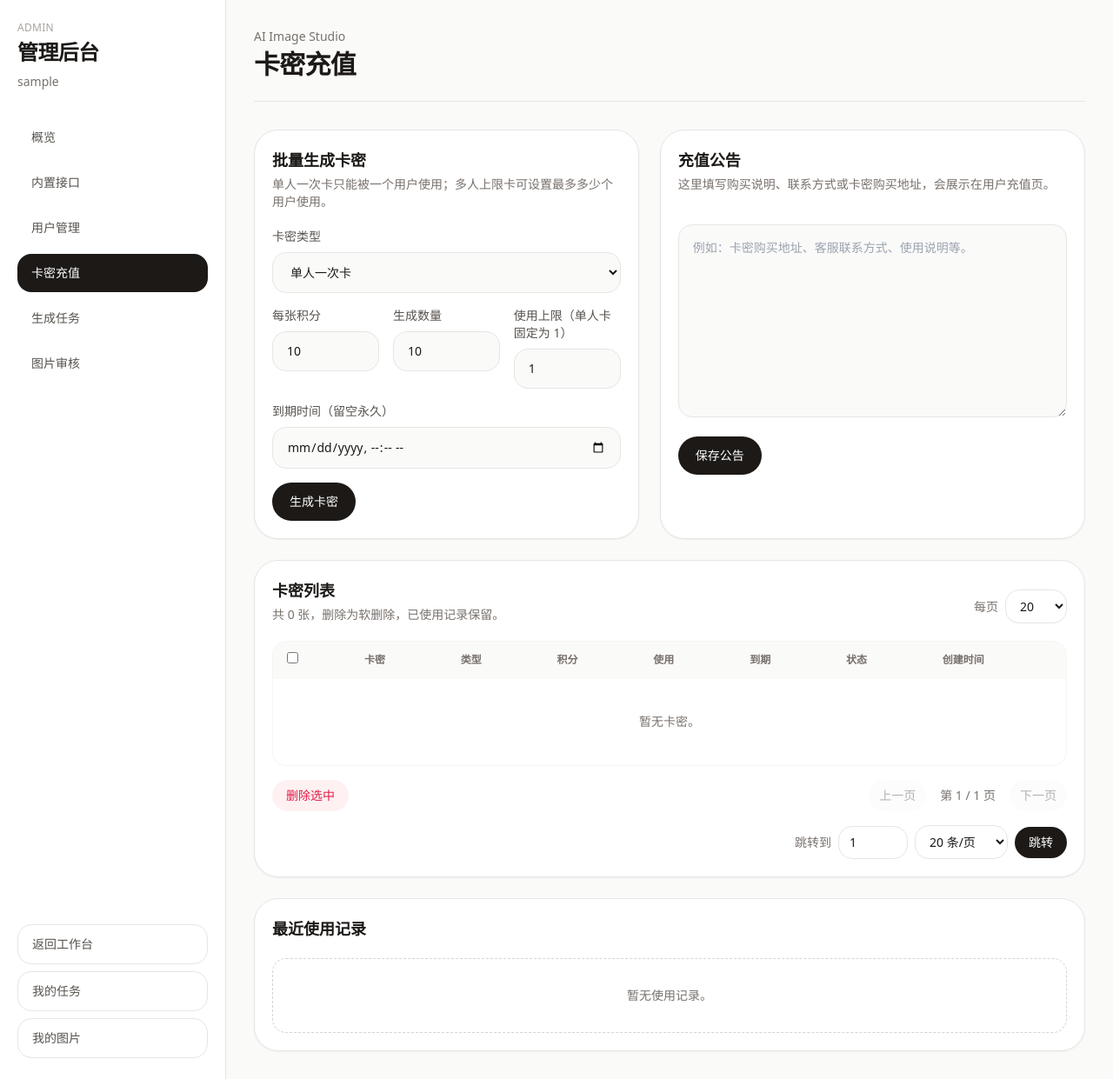
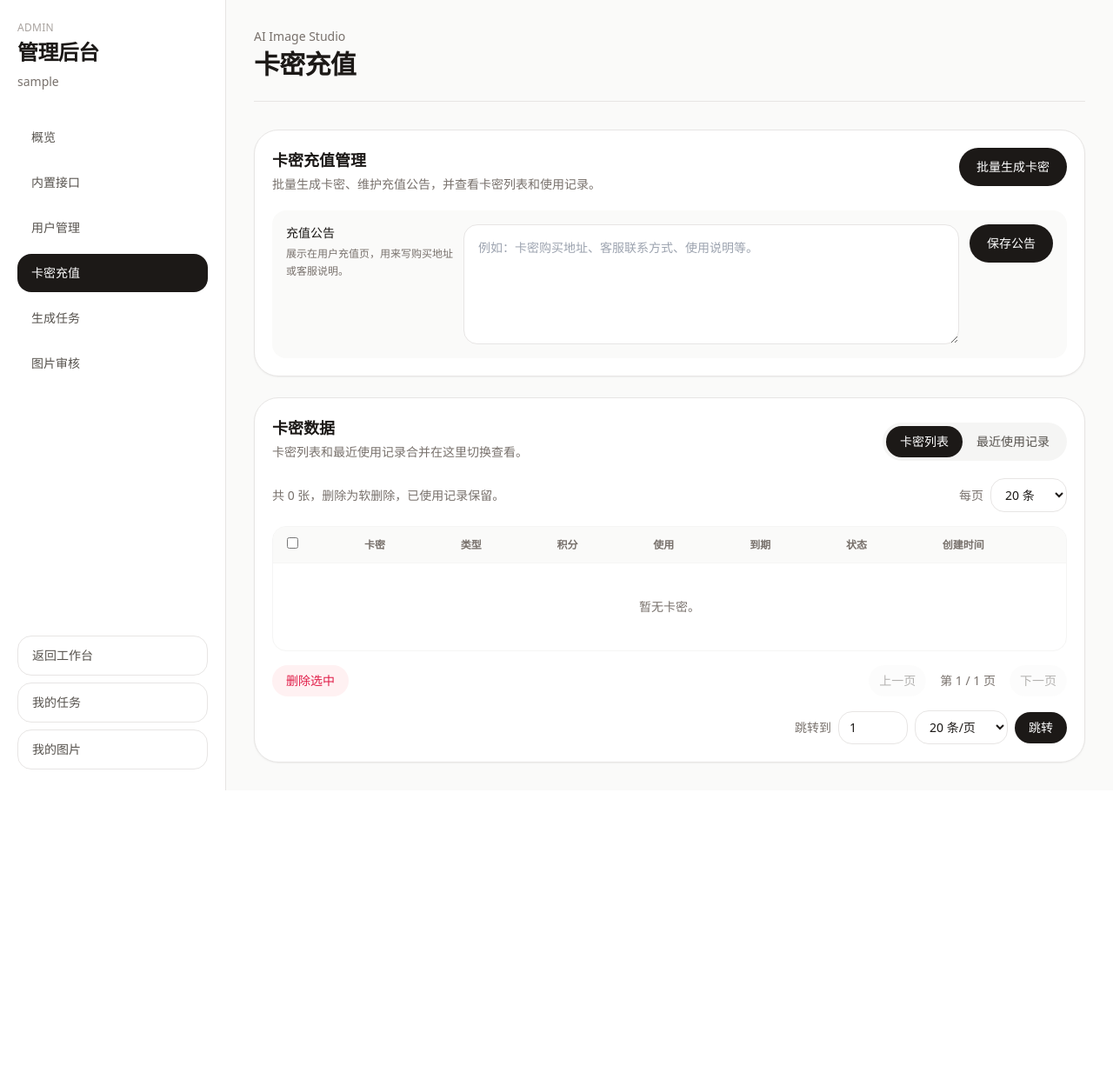
Before and after one commit to 298582245/gptToImage, a Flask app: page /admin/redeem-codes in a window 1280 px wide. Shown: the whole page at 87% size. After the commit the page ends 909 px from the top, so only its background shows below. Run offline with Flask 3, Linux system fonts and the light colour scheme; the visitor is signed in with stand-in values (Sample User, id 1); data comes from the database, SQL or seed files in the repository; data that the repository does not hold is empty; some libraries are stand-ins or nearby versions.

Commit message:
修复bug

```diff
--- a/app.py
+++ b/app.py
@@ -1049,7 +1049,7 @@ def admin_provider():
 @app.route(route_path("/admin/users"))
 @admin_required
 def admin_users():
-    page, per_page = parse_page_params(10, (10,))
+    page, per_page = parse_page_params(10, (10, 20, 50, 100))
     users, pagination = load_users_page(page, per_page)
     return render_template(
         "admin_users.html",
--- a/templates/admin_jobs.html
+++ b/templates/admin_jobs.html
@@ -15,6 +15,7 @@
 
   <form method="get" action="{{ url_for('admin_jobs') }}" class="mt-5 flex flex-col gap-3 rounded-2xl bg-stone-50 p-4 sm:flex-row sm:items-end sm:justify-between">
     <label class="block text-sm text-stone-600">
+      <input type="hidden" name="page" value="1">
       <span class="mb-1 block text-xs text-stone-500">每页条数</span>
       <select name="per_page" class="rounded-2xl border border-stone-200 bg-white px-3 py-2 text-sm outline-none focus:border-stone-400" onchange="this.form.submit()">
         {% for size in [5, 10, 20, 50] %}
@@ -23,7 +24,6 @@
       </select>
     </label>
     <div class="flex flex-wrap items-center gap-2 text-sm">
-      <input type="hidden" name="page" value="{{ pagination.page }}">
       <a class="rounded-full bg-white px-3 py-2 text-stone-700 {% if not pagination.has_prev %}pointer-events-none opacity-40{% endif %}" href="{{ url_for('admin_jobs', page=pagination.page - 1, per_page=pagination.per_page) }}">上一页</a>
       <span class="px-2 text-stone-500">第 {{ pagination.page }} / {{ pagination.total_pages }} 页</span>
       <a class="rounded-full bg-white px-3 py-2 text-stone-700 {% if not pagination.has_next %}pointer-events-none opacity-40{% endif %}" href="{{ url_for('admin_jobs', page=pagination.page + 1, per_page=pagination.per_page) }}">下一页</a>
--- a/templates/admin_redeem_codes.html
+++ b/templates/admin_redeem_codes.html
@@ -4,52 +4,27 @@
 {% block heading %}卡密充值{% endblock %}
 
 {% block content %}
-<div class="mt-8 grid gap-6 xl:grid-cols-[minmax(0,0.95fr)_minmax(420px,1.05fr)]">
-  <section class="rounded-[28px] border border-stone-200 bg-white p-5 shadow-sm">
-    <h3 class="text-lg font-semibold">批量生成卡密</h3>
-    <p class="mt-1 text-sm text-stone-500">单人一次卡只能被一个用户使用；多人上限卡可设置最多多少个用户使用。</p>
-    <form method="post" action="{{ url_for('admin_redeem_codes_create') }}" class="mt-5 space-y-4">
+<section class="mt-8 rounded-[28px] border border-stone-200 bg-white p-5 shadow-sm">
+  <div class="flex flex-col gap-4 lg:flex-row lg:items-start lg:justify-between">
+    <div>
+      <h3 class="text-lg font-semibold">卡密充值管理</h3>
+      <p class="mt-1 text-sm text-stone-500">批量生成卡密、维护充值公告，并查看卡密列表和使用记录。</p>
+    </div>
+    <button class="rounded-full bg-stone-900 px-5 py-3 text-sm font-medium text-white" type="button" data-redeem-create-open>批量生成卡密</button>
+  </div>
+
+  <form method="post" action="{{ url_for('admin_recharge_notice_update') }}" class="mt-5 rounded-2xl bg-stone-50 p-4">
     <input type="hidden" name="_csrf_token" value="{{ csrf_token() }}">
-      <label class="block">
-        <span class="mb-2 block text-sm font-medium text-stone-600">卡密类型</span>
-        <select name="code_type" class="w-full rounded-2xl border border-stone-200 bg-stone-50 px-4 py-3 text-sm outline-none focus:border-stone-400">
-          {% for value, label in code_types.items() %}
-          <option value="{{ value }}">{{ label }}</option>
-          {% endfor %}
-        </select>
-      </label>
-      <div class="grid gap-4 sm:grid-cols-3">
-        <label class="block">
-          <span class="mb-2 block text-sm font-medium text-stone-600">每张积分</span>
-          <input type="number" min="1" name="credits" value="10" class="w-full rounded-2xl border border-stone-200 bg-stone-50 px-4 py-3 text-sm outline-none focus:border-stone-400">
-        </label>
-        <label class="block">
-          <span class="mb-2 block text-sm font-medium text-stone-600">生成数量</span>
-          <input type="number" min="1" max="200" name="count" value="10" class="w-full rounded-2xl border border-stone-200 bg-stone-50 px-4 py-3 text-sm outline-none focus:border-stone-400">
-        </label>
-        <label class="block">
-        <span class="mb-2 block text-sm font-medium text-stone-600">使用上限（单人卡固定为 1）</span>
-          <input type="number" min="1" name="max_uses" value="1" class="w-full rounded-2xl border border-stone-200 bg-stone-50 px-4 py-3 text-sm outline-none focus:border-stone-400">
-        </label>
+    <div class="flex flex-col gap-3 lg:flex-row lg:items-start">
+      <div class="lg:w-48">
+        <p class="text-sm font-medium text-stone-900">充值公告</p>
+        <p class="mt-1 text-xs leading-5 text-stone-500">展示在用户充值页，用来写购买地址或客服说明。</p>
       </div>
-      <label class="block">
-        <span class="mb-2 block text-sm font-medium text-stone-600">到期时间（留空永久）</span>
-        <input type="datetime-local" name="expires_at" class="w-full rounded-2xl border border-stone-200 bg-stone-50 px-4 py-3 text-sm outline-none focus:border-stone-400">
-      </label>
-      <button class="rounded-full bg-stone-900 px-5 py-3 text-sm font-medium text-white" type="submit">生成卡密</button>
+      <textarea name="notice" rows="4" class="min-h-28 flex-1 rounded-2xl border border-stone-200 bg-white px-4 py-3 text-sm leading-7 outline-none focus:border-stone-400" placeholder="例如：卡密购买地址、客服联系方式、使用说明等。">{{ settings.notice }}</textarea>
+      <button class="rounded-full bg-stone-900 px-5 py-3 text-sm font-medium text-white" type="submit">保存公告</button>
+    </div>
   </form>
 </section>
-
-  <section class="rounded-[28px] border border-stone-200 bg-white p-5 shadow-sm">
-    <h3 class="text-lg font-semibold">充值公告</h3>
-    <p class="mt-1 text-sm text-stone-500">这里填写购买说明、联系方式或卡密购买地址，会展示在用户充值页。</p>
-    <form method="post" action="{{ url_for('admin_recharge_notice_update') }}" class="mt-5 space-y-4">
-      <input type="hidden" name="_csrf_token" value="{{ csrf_token() }}">
-      <textarea name="notice" rows="7" class="w-full rounded-2xl border border-stone-200 bg-stone-50 px-4 py-3 text-sm leading-7 outline-none focus:border-stone-400" placeholder="例如：卡密购买地址、客服联系方式、使用说明等。">{{ settings.notice }}</textarea>
-      <button class="rounded-full bg-stone-900 px-5 py-3 text-sm font-medium text-white" type="submit">保存公告</button>
-    </form>
-  </section>
-</div>
 
 {% if last_created_codes %}
 <section class="mt-6 rounded-[28px] border border-emerald-200 bg-emerald-50 p-5 shadow-sm">
@@ -66,23 +41,32 @@
 {% endif %}
 
 <section class="mt-6 rounded-[28px] border border-stone-200 bg-white p-5 shadow-sm">
-  <div class="flex flex-col gap-3 sm:flex-row sm:items-end sm:justify-between">
+  <div class="flex flex-col gap-4 lg:flex-row lg:items-end lg:justify-between">
     <div>
-      <h3 class="text-lg font-semibold">卡密列表</h3>
-      <p class="mt-1 text-sm text-stone-500">共 {{ pagination.total }} 张，删除为软删除，已使用记录保留。</p>
+      <h3 class="text-lg font-semibold">卡密数据</h3>
+      <p class="mt-1 text-sm text-stone-500">卡密列表和最近使用记录合并在这里切换查看。</p>
     </div>
+    <div class="inline-flex rounded-full bg-stone-100 p-1 text-sm">
+      <button class="rounded-full bg-stone-900 px-4 py-2 text-white" type="button" data-redeem-tab-button="codes">卡密列表</button>
+      <button class="rounded-full px-4 py-2 text-stone-600" type="button" data-redeem-tab-button="uses">最近使用记录</button>
+    </div>
+  </div>
+
+  <div data-redeem-tab-panel="codes">
+    <div class="mt-5 flex flex-col gap-3 sm:flex-row sm:items-center sm:justify-between">
+      <p class="text-sm text-stone-500">共 {{ pagination.total }} 张，删除为软删除，已使用记录保留。</p>
       <form method="get" action="{{ url_for('admin_redeem_codes') }}" class="flex items-center gap-2 text-sm">
         <input type="hidden" name="page" value="1">
         <span class="text-stone-500">每页</span>
         <select name="per_page" class="rounded-2xl border border-stone-200 bg-white px-3 py-2 outline-none" onchange="this.form.submit()">
           {% for size in [10, 20, 50, 100] %}
-        <option value="{{ size }}" {% if pagination.per_page == size %}selected{% endif %}>{{ size }}</option>
+          <option value="{{ size }}" {% if pagination.per_page == size %}selected{% endif %}>{{ size }} 条</option>
           {% endfor %}
         </select>
       </form>
     </div>
 
-  <form method="post" action="{{ url_for('admin_redeem_codes_delete', page=pagination.page, per_page=pagination.per_page) }}" class="mt-5" onsubmit="return confirm('确定删除选中的卡密吗？')">
+    <form method="post" action="{{ url_for('admin_redeem_codes_delete', page=pagination.page, per_page=pagination.per_page) }}" class="mt-4" onsubmit="return confirm('确定删除选中的卡密吗？')">
       <input type="hidden" name="_csrf_token" value="{{ csrf_token() }}">
       <div class="overflow-x-auto rounded-2xl border border-stone-100">
         <table class="min-w-full divide-y divide-stone-100 text-left text-sm">
@@ -136,11 +120,9 @@
       </select>
       <button class="rounded-full bg-stone-900 px-4 py-2 text-white" type="submit">跳转</button>
     </form>
-</section>
+  </div>
 
-<section class="mt-6 rounded-[28px] border border-stone-200 bg-white p-5 shadow-sm">
-  <h3 class="text-lg font-semibold">最近使用记录</h3>
-  <div class="mt-5 space-y-3">
+  <div class="mt-5 hidden space-y-3" data-redeem-tab-panel="uses">
     {% for item in recent_uses %}
     <div class="flex flex-col gap-2 rounded-2xl bg-stone-50 p-4 sm:flex-row sm:items-center sm:justify-between">
       <div>
@@ -155,7 +137,86 @@
   </div>
 </section>
 
+<div class="fixed inset-0 z-50 hidden items-center justify-center bg-stone-950/50 px-4 py-6" data-redeem-create-modal>
+  <div class="w-full max-w-2xl rounded-[28px] bg-white p-6 shadow-2xl">
+    <div class="flex items-start justify-between gap-4">
+      <div>
+        <p class="text-xs font-medium uppercase tracking-wide text-stone-400">Redeem Codes</p>
+        <h3 class="mt-1 text-xl font-semibold">批量生成卡密</h3>
+        <p class="mt-1 text-sm text-stone-500">单人一次卡只能被一个用户使用，多人上限卡可设置最多多少个用户使用。</p>
+      </div>
+      <button class="rounded-full bg-stone-100 px-3 py-1.5 text-sm text-stone-500 hover:text-stone-950" type="button" data-redeem-create-close>关闭</button>
+    </div>
+
+    <form method="post" action="{{ url_for('admin_redeem_codes_create') }}" class="mt-6 space-y-4">
+      <input type="hidden" name="_csrf_token" value="{{ csrf_token() }}">
+      <label class="block">
+        <span class="mb-2 block text-sm font-medium text-stone-600">卡密类型</span>
+        <select name="code_type" class="w-full rounded-2xl border border-stone-200 bg-stone-50 px-4 py-3 text-sm outline-none focus:border-stone-400">
+          {% for value, label in code_types.items() %}
+          <option value="{{ value }}">{{ label }}</option>
+          {% endfor %}
+        </select>
+      </label>
+      <div class="grid gap-4 sm:grid-cols-3">
+        <label class="block">
+          <span class="mb-2 block text-sm font-medium text-stone-600">每张积分</span>
+          <input type="number" min="1" name="credits" value="10" class="w-full rounded-2xl border border-stone-200 bg-stone-50 px-4 py-3 text-sm outline-none focus:border-stone-400">
+        </label>
+        <label class="block">
+          <span class="mb-2 block text-sm font-medium text-stone-600">生成数量</span>
+          <input type="number" min="1" max="200" name="count" value="10" class="w-full rounded-2xl border border-stone-200 bg-stone-50 px-4 py-3 text-sm outline-none focus:border-stone-400">
+        </label>
+        <label class="block">
+          <span class="mb-2 block text-sm font-medium text-stone-600">使用上限（单人卡固定为 1）</span>
+          <input type="number" min="1" name="max_uses" value="1" class="w-full rounded-2xl border border-stone-200 bg-stone-50 px-4 py-3 text-sm outline-none focus:border-stone-400">
+        </label>
+      </div>
+      <label class="block">
+        <span class="mb-2 block text-sm font-medium text-stone-600">到期时间（留空永久）</span>
+        <input type="datetime-local" name="expires_at" class="w-full rounded-2xl border border-stone-200 bg-stone-50 px-4 py-3 text-sm outline-none focus:border-stone-400">
+      </label>
+      <div class="flex justify-end gap-2 pt-2">
+        <button class="rounded-full bg-stone-100 px-4 py-2 text-sm text-stone-600" type="button" data-redeem-create-close>取消</button>
+        <button class="rounded-full bg-stone-900 px-5 py-2 text-sm font-medium text-white" type="submit">生成卡密</button>
+      </div>
+    </form>
+  </div>
+</div>
+
 <script>
+  const createModal = document.querySelector('[data-redeem-create-modal]');
+  const closeCreateModal = () => {
+    createModal?.classList.add('hidden');
+    createModal?.classList.remove('flex');
+  };
+  document.querySelector('[data-redeem-create-open]')?.addEventListener('click', () => {
+    createModal?.classList.remove('hidden');
+    createModal?.classList.add('flex');
+    createModal?.querySelector('input[name="credits"]')?.focus();
+  });
+  document.querySelectorAll('[data-redeem-create-close]').forEach((button) => {
+    button.addEventListener('click', closeCreateModal);
+  });
+  createModal?.addEventListener('click', (event) => {
+    if (event.target === createModal) closeCreateModal();
+  });
+
+  document.querySelectorAll('[data-redeem-tab-button]').forEach((button) => {
+    button.addEventListener('click', () => {
+      const target = button.dataset.redeemTabButton;
+      document.querySelectorAll('[data-redeem-tab-button]').forEach((item) => {
+        const active = item.dataset.redeemTabButton === target;
+        item.classList.toggle('bg-stone-900', active);
+        item.classList.toggle('text-white', active);
+        item.classList.toggle('text-stone-600', !active);
+      });
+      document.querySelectorAll('[data-redeem-tab-panel]').forEach((panel) => {
+        panel.classList.toggle('hidden', panel.dataset.redeemTabPanel !== target);
+      });
+    });
+  });
+
   document.querySelector('[data-check-all]')?.addEventListener('change', (event) => {
     document.querySelectorAll('[data-code-check]').forEach((checkbox) => {
       checkbox.checked = event.target.checked;
```
Also changed, not shown: templates/admin_users.html (+17 -4 lines), .claude/operations-log.md. Lines whose indentation alone changed are shown as unchanged.
